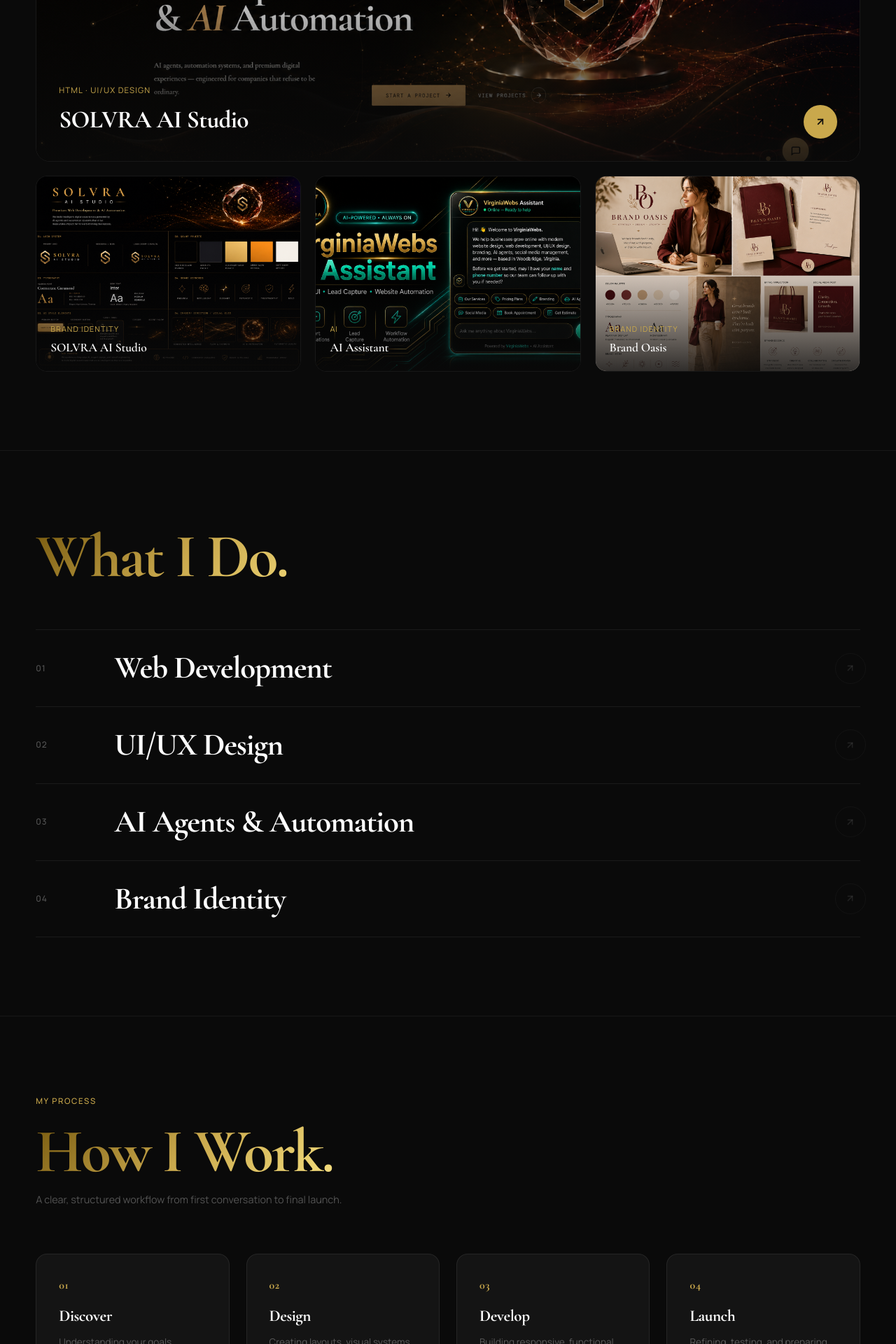
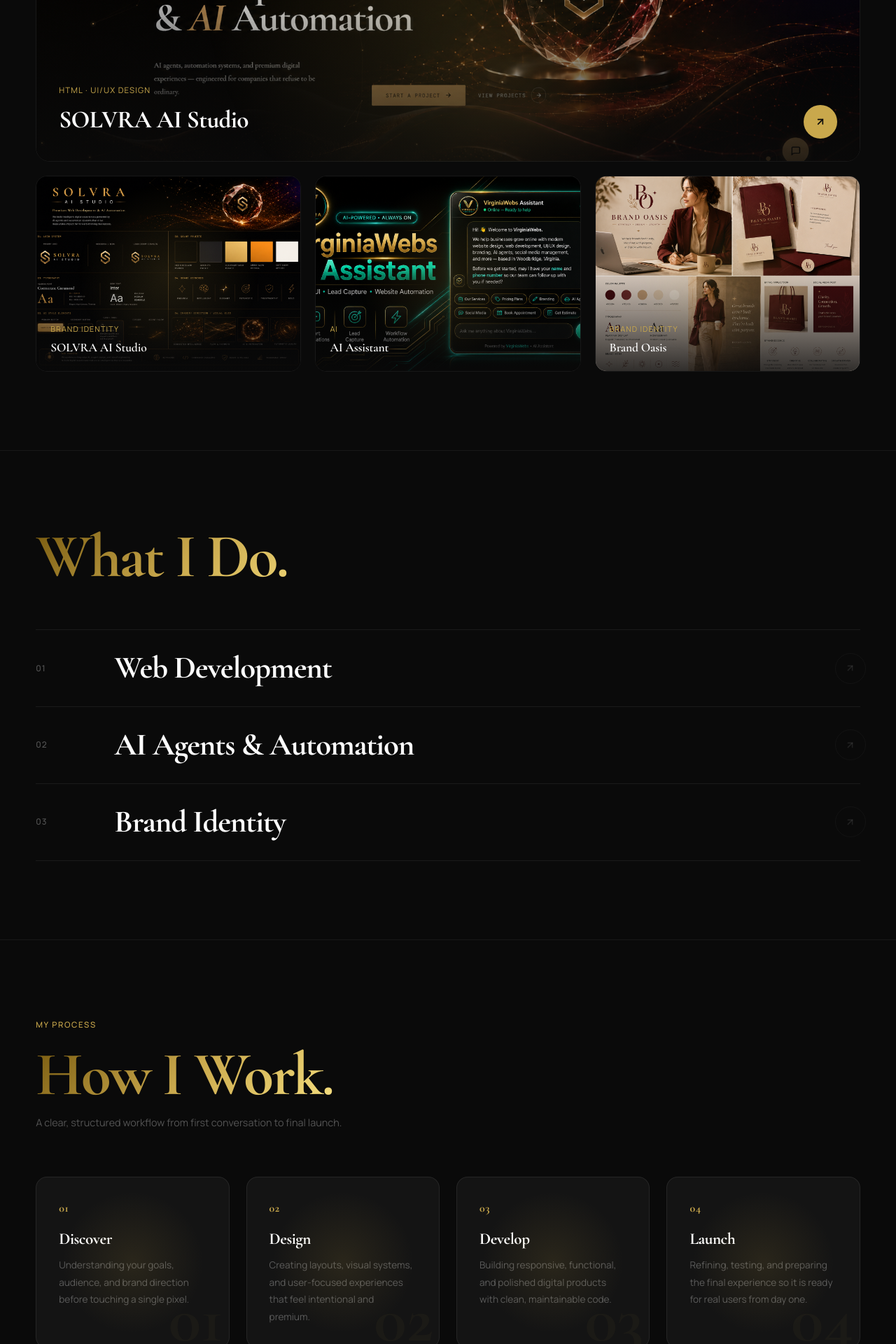
Before and after one commit to huzaifaiupk10-ops/portfolio, a React (Vite) app: page / in a window 1280 px wide. Shown: the part 3340-5260 px from the top of the page at 70% size. Built offline with nearby package versions, Linux system fonts and the light colour scheme; a web font is replaced by a local one.

Commit message:
Add tilt cards (Work+Process), scroll-driven gold line, remove UI/UX Design from services

```diff
--- a/src/App.jsx
+++ b/src/App.jsx
@@ -1,6 +1,7 @@
 import { BrowserRouter, Routes, Route } from 'react-router-dom';
 import Cursor from './components/Cursor';
 import Loader from './components/Loader';
+import ScrollLine from './components/ScrollLine';
 import Navbar from './components/Navbar';
 import Hero from './components/Hero';
 import Expertise from './components/Expertise';
@@ -38,6 +39,7 @@
       <div style={{ background:'var(--bg)', minHeight:'100vh' }}>
         <Loader />
         <Cursor />
+        <ScrollLine />
         <Routes>
           <Route path="/" element={<Home />} />
           <Route path="/project/:id" element={<ProjectPage />} />
--- a/src/components/Process.jsx
+++ b/src/components/Process.jsx
@@ -1,8 +1,37 @@
 import { useRef } from 'react';
-import { motion, useInView } from 'framer-motion';
+import { motion, useInView, useMotionValue, useTransform, useSpring, useMotionTemplate } from 'framer-motion';
 import { process } from '../data/portfolioData';
 
 const ease = [0.16, 1, 0.3, 1];
+
+function TiltCard({ children, style }) {
+  const x = useMotionValue(0);
+  const y = useMotionValue(0);
+  const rX = useSpring(useTransform(y, [-0.5, 0.5], [10, -10]), { stiffness: 280, damping: 22 });
+  const rY = useSpring(useTransform(x, [-0.5, 0.5], [-10, 10]), { stiffness: 280, damping: 22 });
+  const sx = useTransform(x, [-0.5, 0.5], [15, 85]);
+  const sy = useTransform(y, [-0.5, 0.5], [15, 85]);
+  const sheen = useMotionTemplate`radial-gradient(circle at ${sx}% ${sy}%, rgba(201,168,76,0.12), transparent 55%)`;
+
+  const move = (e) => {
+    const r = e.currentTarget.getBoundingClientRect();
+    x.set((e.clientX - r.left) / r.width - 0.5);
+    y.set((e.clientY - r.top) / r.height - 0.5);
+  };
+  const leave = () => { x.set(0); y.set(0); };
+
+  return (
+    <div style={{ perspective: 1000, height: '100%' }}>
+      <motion.div
+        onMouseMove={move} onMouseLeave={leave}
+        style={{ rotateX: rX, rotateY: rY, transformStyle: 'preserve-3d', height: '100%', position: 'relative', ...style }}
+      >
+        {children}
+        <motion.div style={{ position: 'absolute', inset: 0, background: sheen, pointerEvents: 'none', zIndex: 5, borderRadius: 'inherit' }} />
+      </motion.div>
+    </div>
+  );
+}
 
 export default function Process() {
   const ref = useRef(null);
@@ -12,7 +41,6 @@
     <section id="process" style={{ padding: '7rem var(--gutter)', borderTop: '1px solid rgba(255,255,255,0.06)' }}>
       <div ref={ref} style={{ maxWidth: 'var(--max-w)', margin: '0 auto' }}>
 
-        {/* Header */}
         <motion.p
           initial={{ opacity: 0, y: 8 }} animate={inView ? { opacity: 1, y: 0 } : {}}
           transition={{ duration: 0.5, ease }}
@@ -40,26 +68,22 @@
           A clear, structured workflow from first conversation to final launch.
         </motion.p>
 
-        {/* Steps grid */}
         <div style={{ display: 'grid', gridTemplateColumns: 'repeat(4,1fr)', gap: '1.5rem' }}>
           {process.map((step, i) => (
             <motion.div
               key={step.step}
               initial={{ opacity: 0, y: 28 }} animate={inView ? { opacity: 1, y: 0 } : {}}
               transition={{ delay: i * 0.1, duration: 0.7, ease }}
-              style={{ padding: '2rem', borderRadius: 16, background: '#141414', border: '1px solid var(--border)', position: 'relative', overflow: 'hidden', transition: 'border-color 0.25s, transform 0.25s' }}
-              onMouseEnter={(e) => { e.currentTarget.style.borderColor = 'rgba(201,168,76,0.3)'; e.currentTarget.style.transform = 'translateY(-4px)'; }}
-              onMouseLeave={(e) => { e.currentTarget.style.borderColor = 'var(--border)'; e.currentTarget.style.transform = ''; }}
+              style={{ height: '100%' }}
             >
-              {/* Step number */}
-              <div style={{ fontFamily: 'var(--font-serif)', fontWeight: 700, fontSize: '1rem', color: 'var(--gold)', marginBottom: '1.25rem', letterSpacing: '0.04em' }}>{step.step}</div>
-
-              <h3 style={{ fontFamily: 'var(--font-serif)', fontWeight: 700, fontSize: 'clamp(1.2rem,1.8vw,1.5rem)', color: 'var(--ink)', letterSpacing: '-0.02em', marginBottom: '0.75rem', lineHeight: 1.1 }}>{step.title}</h3>
-
-              <p style={{ fontFamily: 'var(--font-body)', fontSize: '0.85rem', color: 'var(--ink-3)', lineHeight: 1.8 }}>{step.description}</p>
-
-              {/* Watermark */}
-              <div style={{ position: 'absolute', bottom: '-0.5rem', right: '0.5rem', fontFamily: 'var(--font-serif)', fontWeight: 700, fontSize: '6rem', color: 'var(--gold)', opacity: 0.04, pointerEvents: 'none', userSelect: 'none', lineHeight: 1 }}>{step.step}</div>
+              <TiltCard
+                style={{ padding: '2rem', borderRadius: 16, background: '#141414', border: '1px solid var(--border)', overflow: 'hidden', transition: 'border-color 0.25s' }}
+              >
+                <div style={{ fontFamily: 'var(--font-serif)', fontWeight: 700, fontSize: '1rem', color: 'var(--gold)', marginBottom: '1.25rem', letterSpacing: '0.04em' }}>{step.step}</div>
+                <h3 style={{ fontFamily: 'var(--font-serif)', fontWeight: 700, fontSize: 'clamp(1.2rem,1.8vw,1.5rem)', color: 'var(--ink)', letterSpacing: '-0.02em', marginBottom: '0.75rem', lineHeight: 1.1 }}>{step.title}</h3>
+                <p style={{ fontFamily: 'var(--font-body)', fontSize: '0.85rem', color: 'var(--ink-3)', lineHeight: 1.8, position: 'relative', zIndex: 2 }}>{step.description}</p>
+                <div style={{ position: 'absolute', bottom: '-0.5rem', right: '0.5rem', fontFamily: 'var(--font-serif)', fontWeight: 700, fontSize: '6rem', color: 'var(--gold)', opacity: 0.04, pointerEvents: 'none', userSelect: 'none', lineHeight: 1 }}>{step.step}</div>
+              </TiltCard>
             </motion.div>
           ))}
         </div>
--- /dev/null
+++ b/src/components/ScrollLine.jsx
@@ -0,0 +1,37 @@
+import { useScroll, useSpring, useTransform, motion } from 'framer-motion';
+
+export default function ScrollLine() {
+  const { scrollYProgress } = useScroll();
+  const scaleY = useSpring(scrollYProgress, { stiffness: 100, damping: 30, restDelta: 0.001 });
+  const opacity = useTransform(scrollYProgress, [0, 0.04], [0, 1]);
+
+  return (
+    <motion.div
+      style={{ opacity, position: 'fixed', left: 20, top: 0, bottom: 0, width: 1, zIndex: 40, pointerEvents: 'none' }}
+    >
+      {/* Track */}
+      <div style={{ position: 'absolute', inset: 0, background: 'rgba(201,168,76,0.1)', borderRadius: 1 }} />
+      {/* Fill */}
+      <motion.div
+        style={{
+          position: 'absolute', top: 0, left: 0, right: 0, bottom: 0,
+          scaleY, transformOrigin: 'top',
+          background: 'linear-gradient(to bottom, #C9A84C, rgba(201,168,76,0.4))',
+          borderRadius: 1,
+          boxShadow: '0 0 6px rgba(201,168,76,0.5)',
+        }}
+      />
+      {/* Glowing dot at tip */}
+      <motion.div
+        style={{
+          position: 'absolute', left: '50%', translateX: '-50%',
+          top: useTransform(scrollYProgress, [0, 1], ['0%', '100%']),
+          width: 5, height: 5, borderRadius: '50%',
+          background: '#C9A84C',
+          boxShadow: '0 0 10px 3px rgba(201,168,76,0.7)',
+          translateY: '-50%',
+        }}
+      />
+    </motion.div>
+  );
+}
--- a/src/components/Services.jsx
+++ b/src/components/Services.jsx
@@ -3,9 +3,8 @@
 const ease = [0.16,1,0.3,1];
 const SERVICES = [
   {num:'01',title:'Web Development',desc:'Fast, responsive, modern websites and web apps built with React. Every project is optimised for performance, accessibility, and conversion.'},
-  {num:'02',title:'UI/UX Design',desc:'Interfaces that feel effortless. I design in Figma — from wireframes to polished, production-ready component systems.'},
-  {num:'03',title:'AI Agents & Automation',desc:'Custom AI agents, prompt engineering, and n8n automation workflows that eliminate manual work and scale your operations intelligently.'},
-  {num:'04',title:'Brand Identity',desc:'Logo design, typography systems, colour palettes, and full brand guidelines. Visual identities that communicate authority and elegance.'},
+  {num:'02',title:'AI Agents & Automation',desc:'Custom AI agents, prompt engineering, and n8n automation workflows that eliminate manual work and scale your operations intelligently.'},
+  {num:'03',title:'Brand Identity',desc:'Logo design, typography systems, colour palettes, and full brand guidelines. Visual identities that communicate authority and elegance.'},
 ];
 export default function Services() {
   const ref = useRef(null);
--- a/src/components/Work.jsx
+++ b/src/components/Work.jsx
@@ -1,43 +1,85 @@
 import { useRef } from 'react';
-import { motion, useInView } from 'framer-motion';
+import { motion, useInView, useMotionValue, useTransform, useSpring, useMotionTemplate } from 'framer-motion';
 import { useNavigate } from 'react-router-dom';
 import { projects } from '../data/portfolioData';
-const ease = [0.16,1,0.3,1];
+
+const ease = [0.16, 1, 0.3, 1];
+
+function TiltCard({ children, style, onClick, strength = 7 }) {
+  const x = useMotionValue(0);
+  const y = useMotionValue(0);
+  const rX = useSpring(useTransform(y, [-0.5, 0.5], [strength, -strength]), { stiffness: 300, damping: 25 });
+  const rY = useSpring(useTransform(x, [-0.5, 0.5], [-strength, strength]), { stiffness: 300, damping: 25 });
+  const sx = useTransform(x, [-0.5, 0.5], [15, 85]);
+  const sy = useTransform(y, [-0.5, 0.5], [15, 85]);
+  const sheen = useMotionTemplate`radial-gradient(circle at ${sx}% ${sy}%, rgba(201,168,76,0.14), transparent 55%)`;
+
+  const move = (e) => {
+    const r = e.currentTarget.getBoundingClientRect();
+    x.set((e.clientX - r.left) / r.width - 0.5);
+    y.set((e.clientY - r.top) / r.height - 0.5);
+  };
+  const leave = () => { x.set(0); y.set(0); };
+
+  return (
+    <div style={{ perspective: 1200, cursor: 'pointer', ...style }} onClick={onClick}>
+      <motion.div
+        onMouseMove={move} onMouseLeave={leave}
+        style={{ rotateX: rX, rotateY: rY, transformStyle: 'preserve-3d', width: '100%', height: '100%', position: 'relative' }}
+      >
+        {children}
+        <motion.div style={{ position: 'absolute', inset: 0, background: sheen, pointerEvents: 'none', zIndex: 10, borderRadius: 'inherit' }} />
+      </motion.div>
+    </div>
+  );
+}
+
 export default function Work() {
   const ref = useRef(null);
-  const inView = useInView(ref,{once:true,margin:'-60px'});
+  const inView = useInView(ref, { once: true, margin: '-60px' });
   const navigate = useNavigate();
-  const featured = projects.slice(0,4);
+  const featured = projects.slice(0, 4);
+
   return (
-    <section id="work" style={{padding:'7rem var(--gutter)',borderTop:'1px solid rgba(255,255,255,0.06)'}}>
-      <div ref={ref} style={{maxWidth:'var(--max-w)',margin:'0 auto'}}>
-        <motion.div initial={{opacity:0,y:20}} animate={inView?{opacity:1,y:0}:{}} transition={{duration:0.7,ease}} style={{marginBottom:'4rem'}}>
-          <h2 className="metallic" style={{fontFamily:'var(--font-serif)',fontWeight:700,fontSize:'clamp(3rem,7vw,5.5rem)',letterSpacing:'-0.03em',lineHeight:0.9}}>Selected<br/>Work.</h2>
+    <section id="work" style={{ padding: '7rem var(--gutter)', borderTop: '1px solid rgba(255,255,255,0.06)' }}>
+      <div ref={ref} style={{ maxWidth: 'var(--max-w)', margin: '0 auto' }}>
+        <motion.div initial={{ opacity: 0, y: 20 }} animate={inView ? { opacity: 1, y: 0 } : {}} transition={{ duration: 0.7, ease }} style={{ marginBottom: '4rem' }}>
+          <h2 className="metallic" style={{ fontFamily: 'var(--font-serif)', fontWeight: 700, fontSize: 'clamp(3rem,7vw,5.5rem)', letterSpacing: '-0.03em', lineHeight: 0.9 }}>Selected<br />Work.</h2>
         </motion.div>
+
         {/* Large featured card */}
-        <motion.div initial={{opacity:0,y:30}} animate={inView?{opacity:1,y:0}:{}} transition={{delay:0.1,duration:0.8,ease}} onClick={()=>navigate('/project/'+featured[0].id)} style={{position:'relative',height:480,borderRadius:20,overflow:'hidden',marginBottom:'1.25rem',cursor:'pointer',border:'1px solid rgba(255,255,255,0.06)'}}>
-          <img src={featured[0].image} alt={featured[0].title} style={{width:'100%',height:'100%',objectFit:'cover',display:'block',transition:'transform 0.7s ease'}} onMouseEnter={e=>e.currentTarget.style.transform='scale(1.04)'} onMouseLeave={e=>e.currentTarget.style.transform='scale(1)'} onError={e=>e.currentTarget.style.display='none'} />
-          <div style={{position:'absolute',inset:0,background:'linear-gradient(to top,rgba(10,10,10,0.85) 0%,rgba(10,10,10,0.2) 50%,transparent 100%)'}} />
-          <div style={{position:'absolute',bottom:'2rem',left:'2rem',right:'2rem',display:'flex',justifyContent:'space-between',alignItems:'flex-end'}}>
-            <div>
-              <p style={{fontFamily:'var(--font-body)',fontSize:'0.72rem',color:'var(--gold)',letterSpacing:'0.1em',textTransform:'uppercase',marginBottom:'0.5rem'}}>{featured[0].tags.slice(0,2).join(' · ')}</p>
-              <h3 style={{fontFamily:'var(--font-serif)',fontWeight:700,fontSize:'clamp(1.5rem,3vw,2.2rem)',color:'#fff',letterSpacing:'-0.02em'}}>{featured[0].title}</h3>
+        <motion.div initial={{ opacity: 0, y: 30 }} animate={inView ? { opacity: 1, y: 0 } : {}} transition={{ delay: 0.1, duration: 0.8, ease }} style={{ marginBottom: '1.25rem', borderRadius: 20 }}>
+          <TiltCard strength={4} onClick={() => navigate('/project/' + featured[0].id)} style={{ height: 480, borderRadius: 20 }}>
+            <div style={{ position: 'relative', height: '100%', borderRadius: 20, overflow: 'hidden', border: '1px solid rgba(255,255,255,0.06)' }}>
+              <img src={featured[0].image} alt={featured[0].title} style={{ width: '100%', height: '100%', objectFit: 'cover', display: 'block' }} onError={e => e.currentTarget.style.display = 'none'} />
+              <div style={{ position: 'absolute', inset: 0, background: 'linear-gradient(to top,rgba(10,10,10,0.85) 0%,rgba(10,10,10,0.2) 50%,transparent 100%)' }} />
+              <div style={{ position: 'absolute', bottom: '2rem', left: '2rem', right: '2rem', display: 'flex', justifyContent: 'space-between', alignItems: 'flex-end' }}>
+                <div>
+                  <p style={{ fontFamily: 'var(--font-body)', fontSize: '0.72rem', color: 'var(--gold)', letterSpacing: '0.1em', textTransform: 'uppercase', marginBottom: '0.5rem' }}>{featured[0].tags.slice(0, 2).join(' · ')}</p>
+                  <h3 style={{ fontFamily: 'var(--font-serif)', fontWeight: 700, fontSize: 'clamp(1.5rem,3vw,2.2rem)', color: '#fff', letterSpacing: '-0.02em' }}>{featured[0].title}</h3>
+                </div>
+                <div style={{ width: 48, height: 48, borderRadius: '50%', background: 'var(--gold)', display: 'flex', alignItems: 'center', justifyContent: 'center', flexShrink: 0 }}>
+                  <svg width="16" height="16" viewBox="0 0 24 24" fill="none" stroke="#0A0A0A" strokeWidth="2.5" strokeLinecap="round"><line x1="7" y1="17" x2="17" y2="7" /><polyline points="7 7 17 7 17 17" /></svg>
+                </div>
+              </div>
             </div>
-            <div style={{width:48,height:48,borderRadius:'50%',background:'var(--gold)',display:'flex',alignItems:'center',justifyContent:'center',flexShrink:0}}>
-              <svg width="16" height="16" viewBox="0 0 24 24" fill="none" stroke="#0A0A0A" strokeWidth="2.5" strokeLinecap="round"><line x1="7" y1="17" x2="17" y2="7"/><polyline points="7 7 17 7 17 17"/></svg>
-            </div>
-          </div>
+          </TiltCard>
         </motion.div>
+
         {/* 3-col smaller cards */}
-        <div style={{display:'grid',gridTemplateColumns:'repeat(3,1fr)',gap:'1.25rem'}}>
-          {featured.slice(1).map((p,i)=>(
-            <motion.div key={p.id} initial={{opacity:0,y:24}} animate={inView?{opacity:1,y:0}:{}} transition={{delay:0.2+i*0.1,duration:0.7,ease}} onClick={()=>navigate('/project/'+p.id)} style={{position:'relative',height:280,borderRadius:16,overflow:'hidden',cursor:'pointer',border:'1px solid rgba(255,255,255,0.06)'}}>
-              <img src={p.image} alt={p.title} style={{width:'100%',height:'100%',objectFit:'cover',display:'block',transition:'transform 0.6s ease'}} onMouseEnter={e=>e.currentTarget.style.transform='scale(1.06)'} onMouseLeave={e=>e.currentTarget.style.transform='scale(1)'} onError={e=>e.currentTarget.style.display='none'} />
-              <div style={{position:'absolute',inset:0,background:'linear-gradient(to top,rgba(10,10,10,0.82) 0%,transparent 55%)'}} />
-              <div style={{position:'absolute',bottom:'1.25rem',left:'1.25rem',right:'1.25rem'}}>
-                <p style={{fontFamily:'var(--font-body)',fontSize:'0.68rem',color:'var(--gold)',letterSpacing:'0.1em',textTransform:'uppercase',marginBottom:'0.3rem'}}>{p.tags[0]}</p>
-                <h3 style={{fontFamily:'var(--font-serif)',fontWeight:600,fontSize:'1.1rem',color:'#fff',letterSpacing:'-0.01em'}}>{p.title}</h3>
-              </div>
+        <div style={{ display: 'grid', gridTemplateColumns: 'repeat(3,1fr)', gap: '1.25rem' }}>
+          {featured.slice(1).map((p, i) => (
+            <motion.div key={p.id} initial={{ opacity: 0, y: 24 }} animate={inView ? { opacity: 1, y: 0 } : {}} transition={{ delay: 0.2 + i * 0.1, duration: 0.7, ease }} style={{ borderRadius: 16 }}>
+              <TiltCard strength={8} onClick={() => navigate('/project/' + p.id)} style={{ height: 280, borderRadius: 16 }}>
+                <div style={{ position: 'relative', height: '100%', borderRadius: 16, overflow: 'hidden', border: '1px solid rgba(255,255,255,0.06)' }}>
+                  <img src={p.image} alt={p.title} style={{ width: '100%', height: '100%', objectFit: 'cover', display: 'block' }} onError={e => e.currentTarget.style.display = 'none'} />
+                  <div style={{ position: 'absolute', inset: 0, background: 'linear-gradient(to top,rgba(10,10,10,0.82) 0%,transparent 55%)' }} />
+                  <div style={{ position: 'absolute', bottom: '1.25rem', left: '1.25rem', right: '1.25rem' }}>
+                    <p style={{ fontFamily: 'var(--font-body)', fontSize: '0.68rem', color: 'var(--gold)', letterSpacing: '0.1em', textTransform: 'uppercase', marginBottom: '0.3rem' }}>{p.tags[0]}</p>
+                    <h3 style={{ fontFamily: 'var(--font-serif)', fontWeight: 600, fontSize: '1.1rem', color: '#fff', letterSpacing: '-0.01em' }}>{p.title}</h3>
+                  </div>
+                </div>
+              </TiltCard>
             </motion.div>
           ))}
         </div>
```
